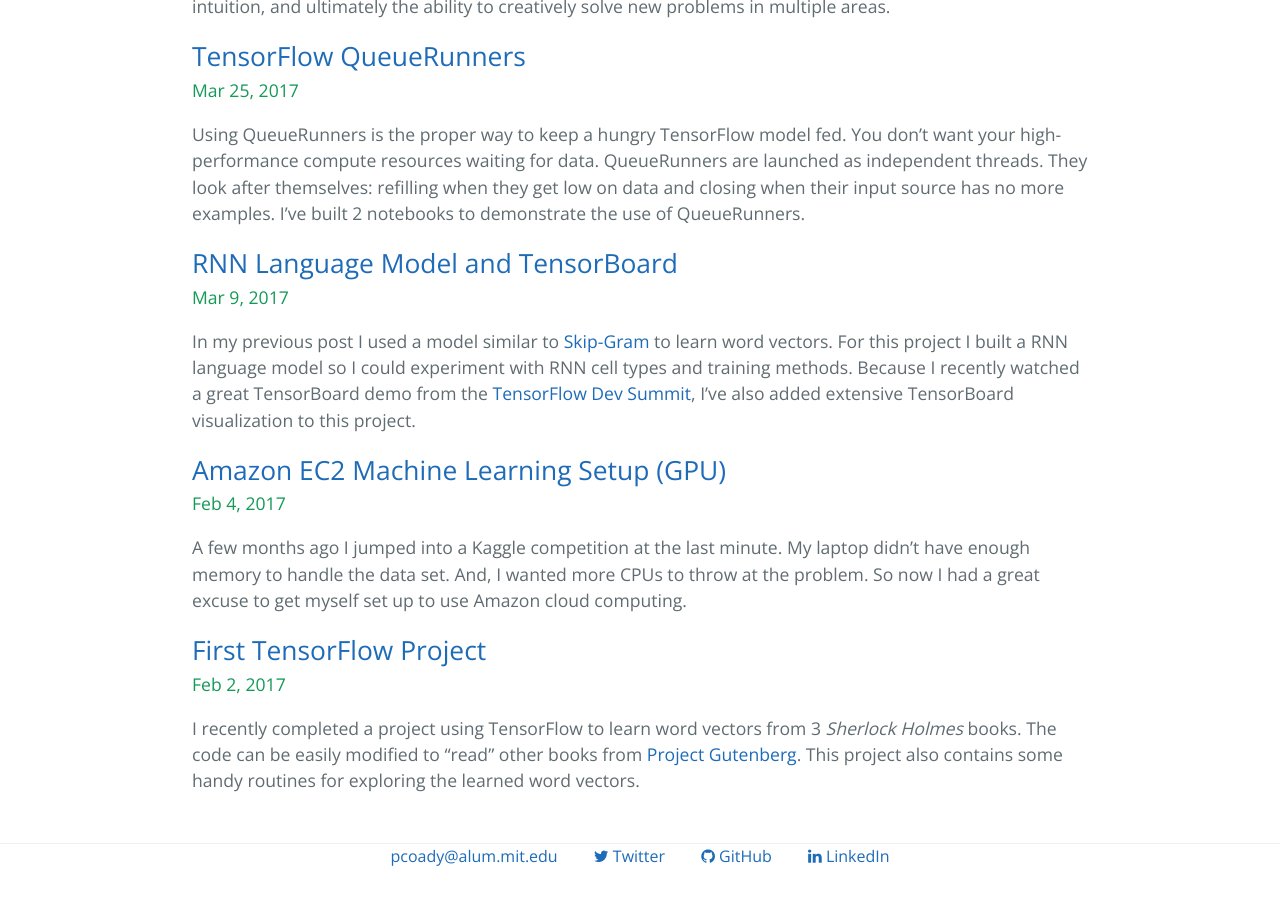
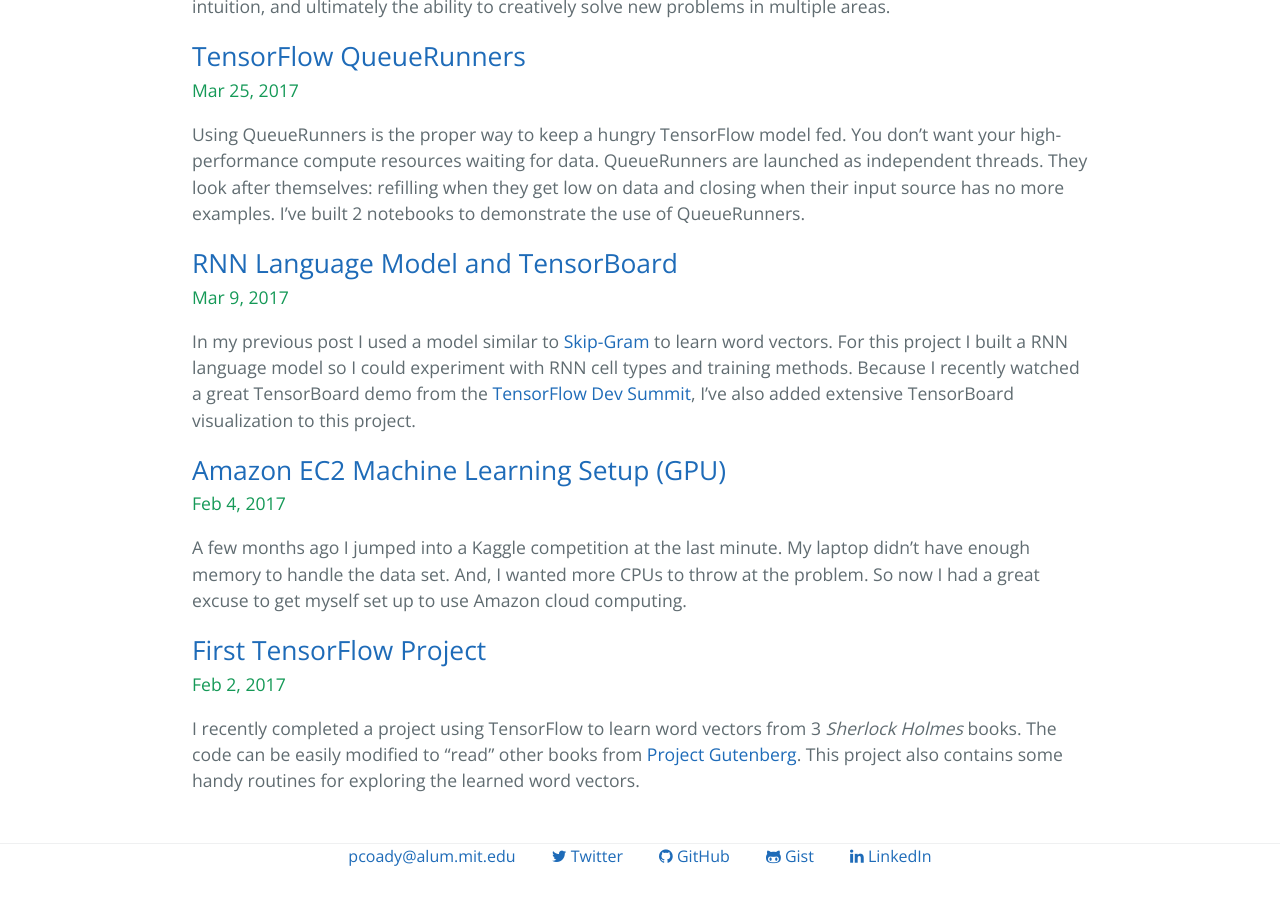
Before and after one commit to pat-coady/learning_ai, a Jekyll site: the page built from index.md, in a window 1280 px wide and 900 px high, scrolled down 875 px. Built offline with Jekyll 4.4.1, drawn with Linux system fonts in a browser that asks for light colours; nearby versions of some CDN libraries.

Commit message:
add gist

```diff
--- a/_config.yml
+++ b/_config.yml
@@ -5,6 +5,7 @@
 baseurl: "" # the subpath of your site, e.g. /blog
 url: "https://pat-coady.github.io/"
 github_username: pat-coady
+gist_username: pat-coady
 twitter_username: CoadyPatrick
 linkedin_username: patrick-coady-76995823
 disqus:
--- a/_layouts/default.html
+++ b/_layouts/default.html
@@ -38,6 +38,11 @@
           <i class="fa fa-github"></i> GitHub
         </a>
       {% endif %}
+      {% if site.gist_username %}
+        <a href="https://gist.github.com/{{ site.gist_username }}" style="padding: 1rem;">
+          <i class="fa fa-github-alt"></i> Gist
+        </a>
+      {% endif %}
       {% if site.linkedin_username %}
         <a href="https://linkedin.com/in/{{ site.linkedin_username }}" style="padding: 1rem;">
           <i class="fa fa-linkedin"></i> LinkedIn
```
